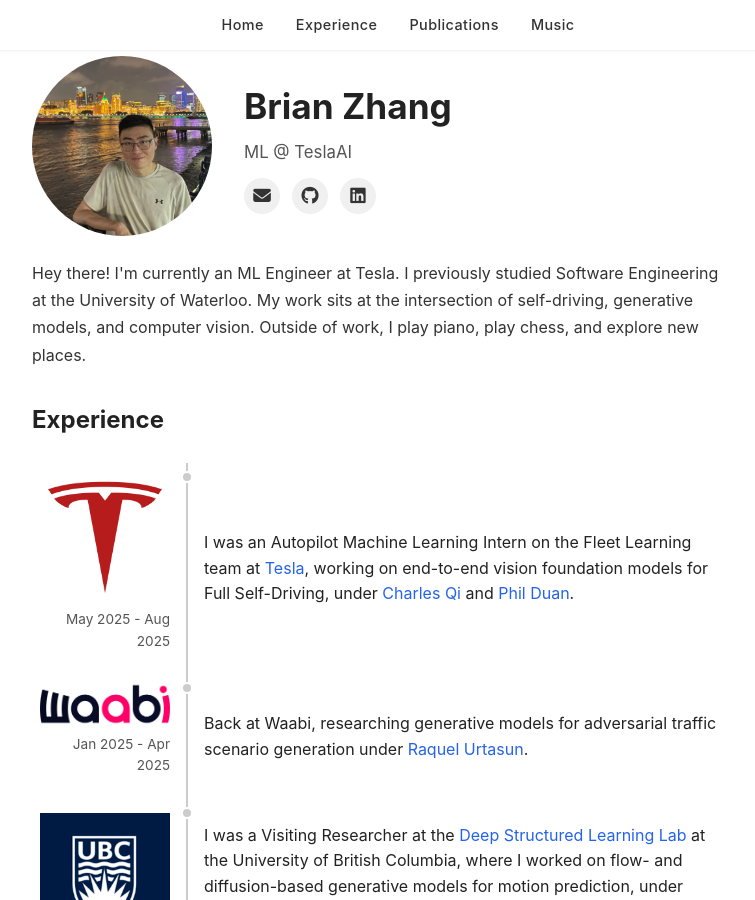
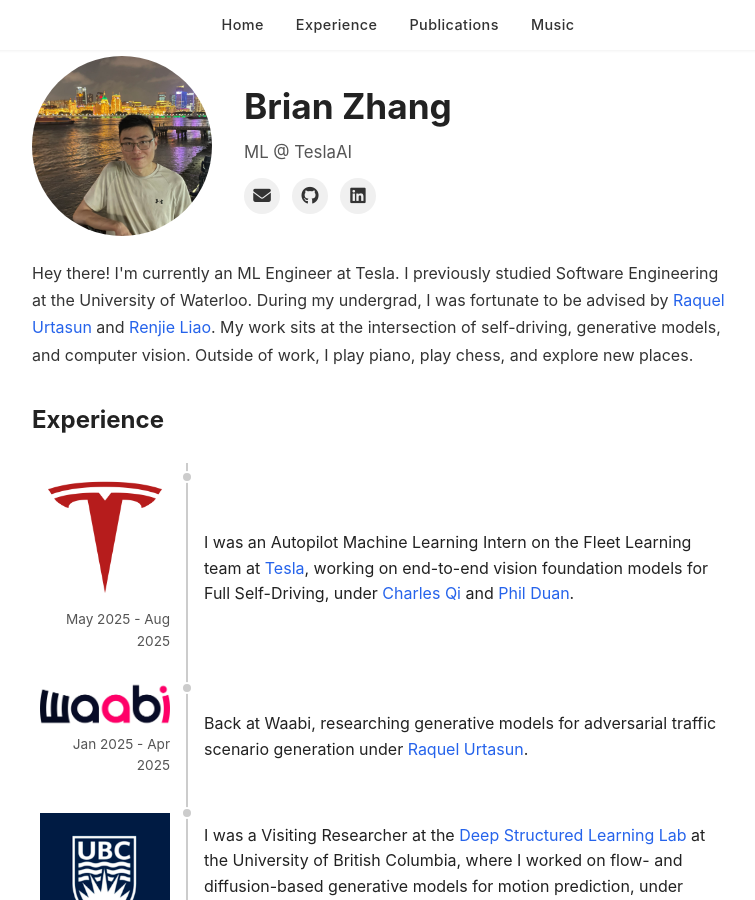
Before and after one commit to brian386/brian386.github.io, a Jekyll site: the page built from index.md, in a window 1280 px wide and 900 px high. Shown: the whole window, without its empty margins (258-1013 px from the left). Built offline with Jekyll 4.4.1, drawn with Linux system fonts in a browser that asks for light colours; a style sheet for code colours, icons or effects is not loaded.

Commit message:
Mention undergrad advisors in the homepage bio.
Co-authored-by: Cursor <cursoragent@cursor.com>

```diff
--- a/index.md
+++ b/index.md
@@ -27,7 +27,7 @@ title: Brian Zhang
         </div>
       </div>
     </div>
-        <p class="profile-bio">Hey there! I'm currently an ML Engineer at Tesla. I previously studied Software Engineering at the University of Waterloo. My work sits at the intersection of self-driving, generative models, and computer vision. Outside of work, I play piano, play chess, and explore new places.</p>
+        <p class="profile-bio">Hey there! I'm currently an ML Engineer at Tesla. I previously studied Software Engineering at the University of Waterloo. During my undergrad, I was fortunate to be advised by <a href="https://www.cs.toronto.edu/~urtasun/">Raquel Urtasun</a> and <a href="https://lrjconan.github.io">Renjie Liao</a>. My work sits at the intersection of self-driving, generative models, and computer vision. Outside of work, I play piano, play chess, and explore new places.</p>
   </div>
 
   <h2 id="experience">Experience</h2>
```
Also changed, not shown: 3 other files.
